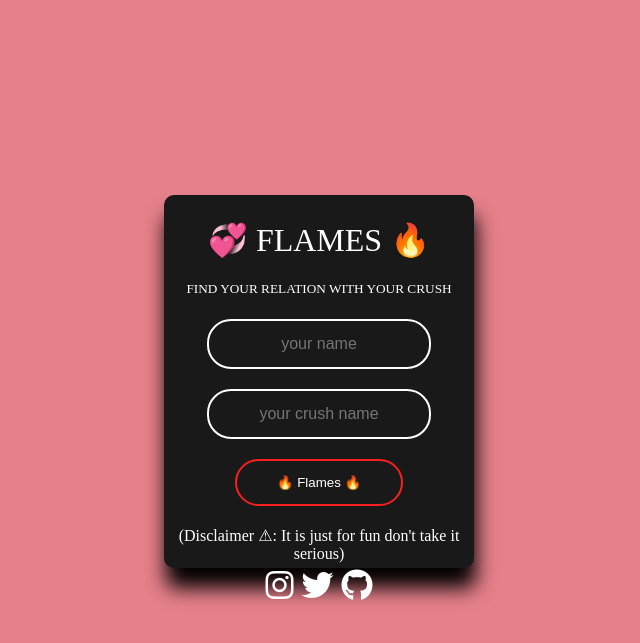
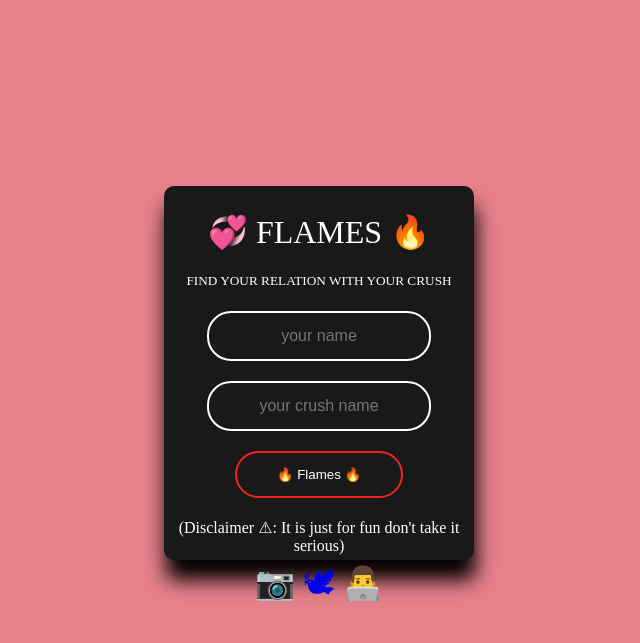
Before and after one commit to in1yan/flames, a Flask app: page / in a window 1280 px wide. Shown: the top 643 px of the page, without its empty margins (321-961 px from the left). Run offline with Flask 2, Linux system fonts and the light colour scheme; some libraries are stand-ins or nearby versions.

Commit message:
modified social buttons

```diff
--- a/templates/index.html
+++ b/templates/index.html
@@ -17,9 +17,9 @@
         <span style="text-align: left;color: white;" >(Disclaimer ⚠: It is just for fun don't take it serious)</span>
     </form>
     <div class="social">
-        <a href="https://www.instagram.com/iniyan.bb02/"><i class="fab fa-instagram"></i></a>
-        <a href ="https://twitter.com/Iniyan_2006"><i class="fab fa-twitter"></i></a>
-        <a href = "https://www.github.com/iniyanv"><i class="fab fa-github"></i></a>
+		<a href="https://www.instagram.com/username_not_avilable.404/">📷</a>
+        <a href ="https://twitter.com/Iniyan_2006">🕊</a>
+        <a href = "https://www.github.com/iniyanv">👨‍💻
     </div>
     <script src="https://kit.fontawesome.com/a076d05399.js" crossorigin="anonymous"></script>
 
```
